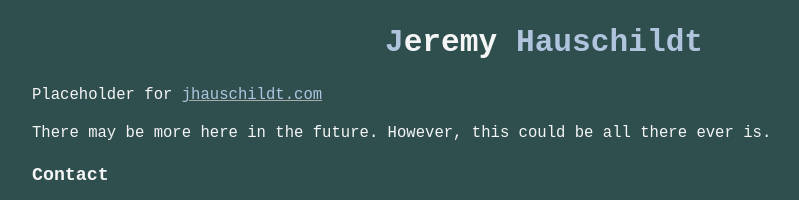
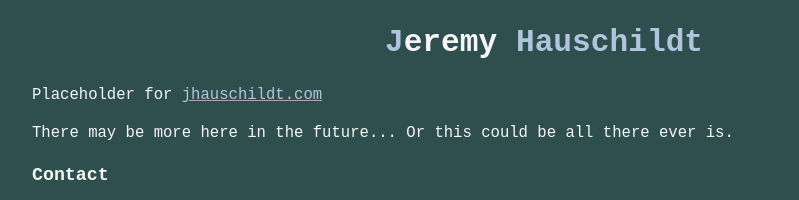
Before and after one commit to doot/jhauschildt, a plain HTML site: page www/index.html in a window 1280 px wide. Shown: the top 200 px of the page, without its empty margins (96-895 px from the left). Drawn offline with Linux system fonts and the light colour scheme.

Commit message:
Update www/index.html

```diff
--- a/www/index.html
+++ b/www/index.html
@@ -46,7 +46,7 @@
   <div>
     <h1><span>J</span>eremy <span>Hauschildt</span></h1>
     <p>Placeholder for <a href="https://www.jhauschildt.com"><span>jhauschildt.com</span></a></p>
-    <p>There may be more here in the future.  However, this could be all there ever is.</p>
+    <p>There may be more here in the future... Or this could be all there ever is.</p>
     <h3>Contact</h3>
     <p>&lt; <i class="fa fa-database fa-lg" aria-hidden="true"></i> <a href="https://resume.jhauschildt.com">resume</a> &gt; </p>
     <p>&lt; <i class="fa fa-linkedin-square fa-lg" aria-hidden="true"></i> <a href="https://www.linkedin.com/in/jeremyhauschildt/">LinkedIn</a> &gt; </p>
```
